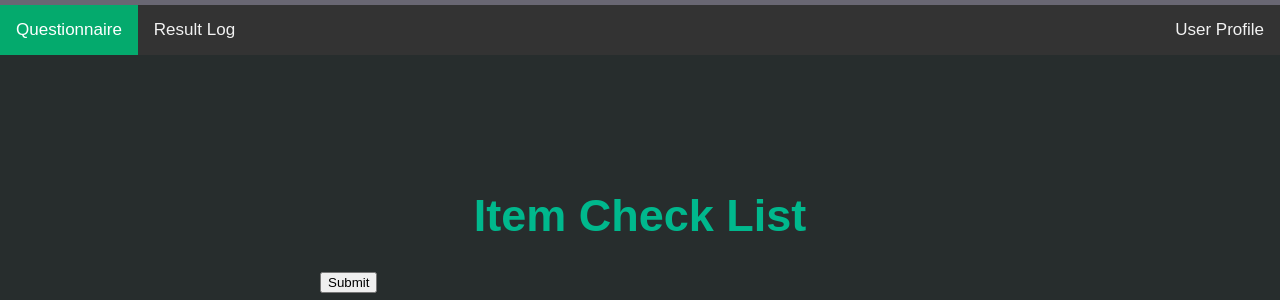
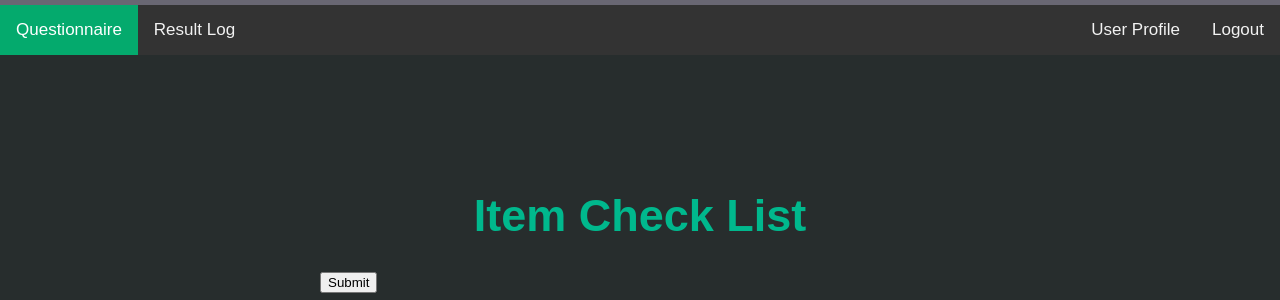
Before and after one commit to roiyer34/Biopulse, a Flask app: page / in a window 1280 px wide. Shown: the top 300 px of the page. Run offline with Flask 3, Linux system fonts and the light colour scheme; parts of the project's set-up code (start-up, migrations or seed data) failed here and were passed over.

Commit message:
Added logout

```diff
--- a/static/checklist.css
+++ b/static/checklist.css
@@ -134,6 +134,7 @@
 
 .right-align {
     margin-left: auto;
+    display: flex;
 }
 
 .left-buttons {
--- a/templates/checklist.html
+++ b/templates/checklist.html
@@ -23,11 +23,18 @@
     <title>Checklist Form</title>
 
     <div class="topnav">
+        <div class="left-buttons">
             <a class="active" href="#home">Questionnaire</a>
             <form method="post" action="/checklist">
                 <input type="submit" value="Result Log" name="result_log"></input>
             </form>
+        </div>
+        <div class="left-buttons">
             <form method="post" action="/checklist" class="right-align">
                 <input type="submit" value="User Profile" name = "user_profile"></input>
             </form>
+            <form method="post" action="/checklist" class="right-align">
+                <input type="submit" value="Logout" name="logout"></input>
+            </form>
         </div>
+    </div>
```
Also changed, not shown: templates/resultlog.html (+7 -0 lines), templates/results.html (+8 -3 lines), templates/userprofile.html (+6 -1 lines). Lines whose indentation alone changed are shown as unchanged.
